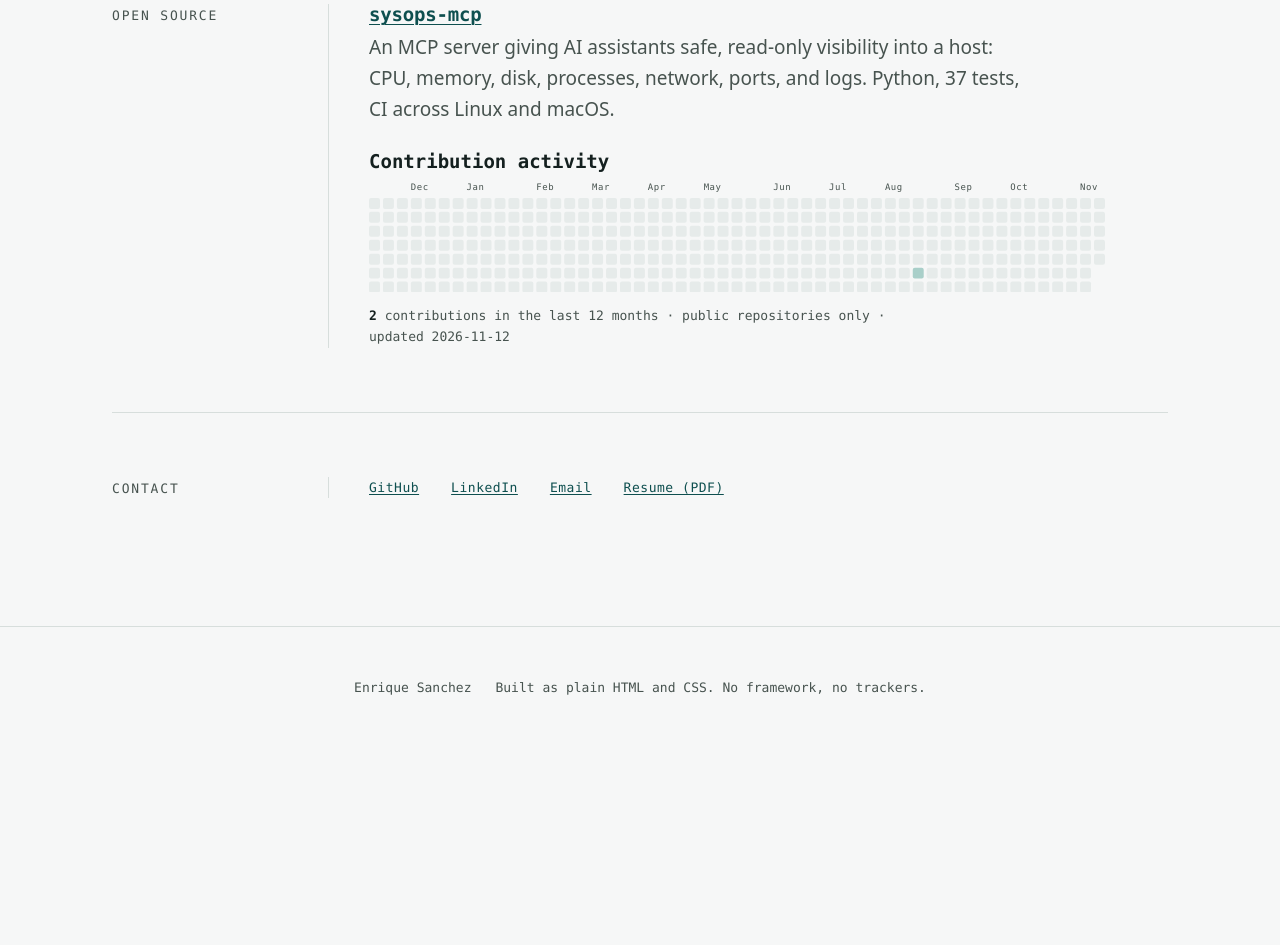
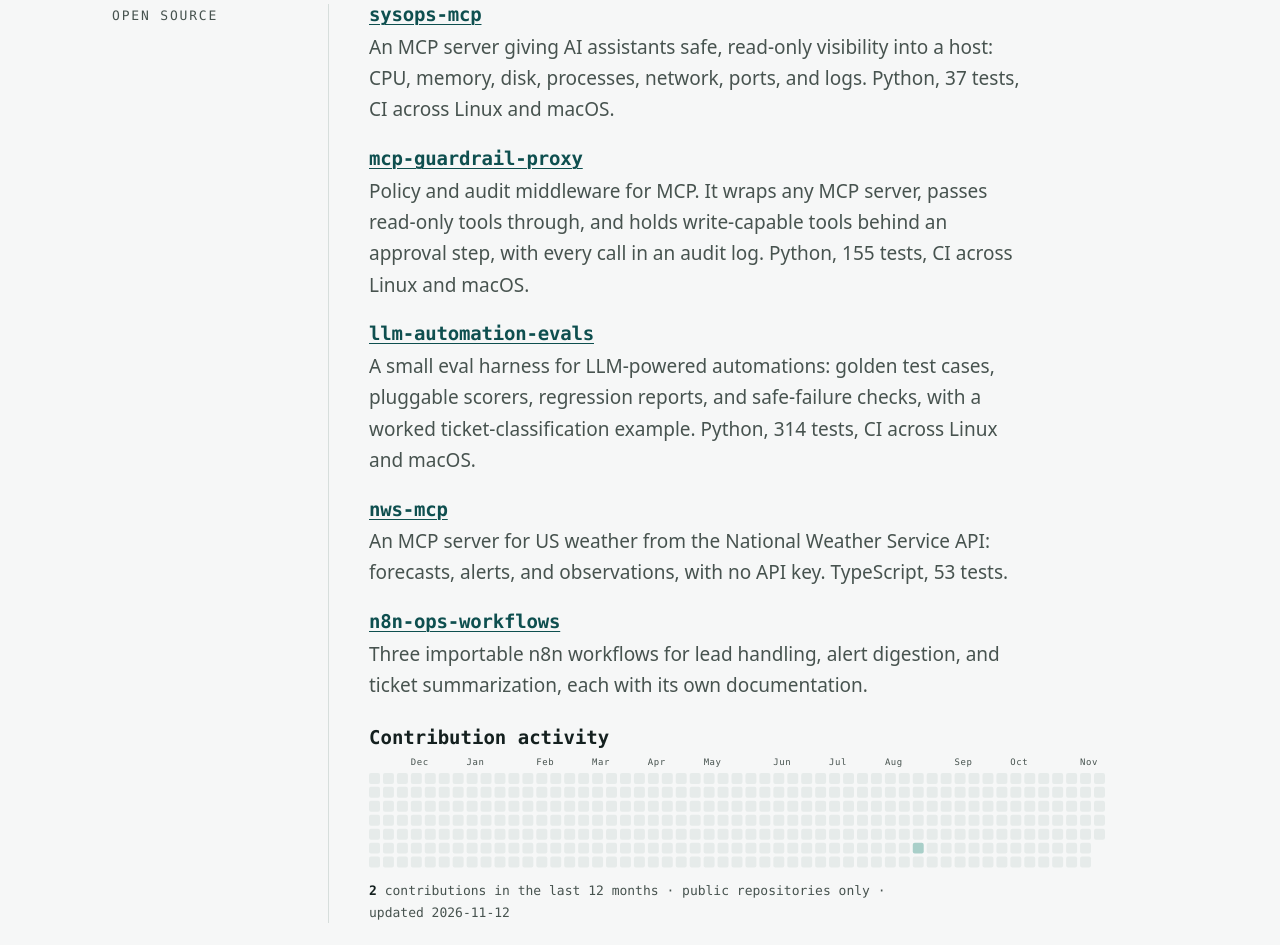
Before and after one commit to Enrique-S-J/Enrique-S-J.github.io, a plain HTML site: page index.html in a window 1280 px wide. Shown: the part 4215-5160 px from the top of the page. Before the commit the page ends 4979 px from the top, so only its background shows below. Drawn offline with Linux system fonts and the light colour scheme.

Commit message:
Add open-source cards for the four repositories published today
mcp-guardrail-proxy, llm-automation-evals, nws-mcp and n8n-ops-workflows
are public as of 2026-11-17, confirmed with gh repo list and a 200 from
each URL. The section listed sysops-mcp alone until now because a card
for an unpublished repository is a link that 404s.

Test counts are the ones each repository's suite reports. The CI claim is
made only for the two repositories whose workflow has run.

```diff
--- a/index.html
+++ b/index.html
@@ -263,6 +263,39 @@
               37 tests, CI across Linux and macOS.
             </p>
           </li>
+          <li>
+            <h3><a href="https://github.com/Enrique-S-J/mcp-guardrail-proxy" rel="noopener">mcp-guardrail-proxy</a></h3>
+            <p>
+              Policy and audit middleware for MCP. It wraps any MCP server, passes
+              read-only tools through, and holds write-capable tools behind an
+              approval step, with every call in an audit log. Python, 155 tests,
+              CI across Linux and macOS.
+            </p>
+          </li>
+          <li>
+            <h3><a href="https://github.com/Enrique-S-J/llm-automation-evals" rel="noopener">llm-automation-evals</a></h3>
+            <p>
+              A small eval harness for LLM-powered automations: golden test cases,
+              pluggable scorers, regression reports, and safe-failure checks, with
+              a worked ticket-classification example. Python, 314 tests, CI across
+              Linux and macOS.
+            </p>
+          </li>
+          <li>
+            <h3><a href="https://github.com/Enrique-S-J/nws-mcp" rel="noopener">nws-mcp</a></h3>
+            <p>
+              An MCP server for US weather from the National Weather Service API:
+              forecasts, alerts, and observations, with no API key. TypeScript,
+              53 tests.
+            </p>
+          </li>
+          <li>
+            <h3><a href="https://github.com/Enrique-S-J/n8n-ops-workflows" rel="noopener">n8n-ops-workflows</a></h3>
+            <p>
+              Three importable n8n workflows for lead handling, alert digestion,
+              and ticket summarization, each with its own documentation.
+            </p>
+          </li>
           <!-- One card per repository that is public right now, checked with
                `gh repo list Enrique-S-J` (add the visibility flag for public).
                A repository gets its card in the same change that confirms it
```
